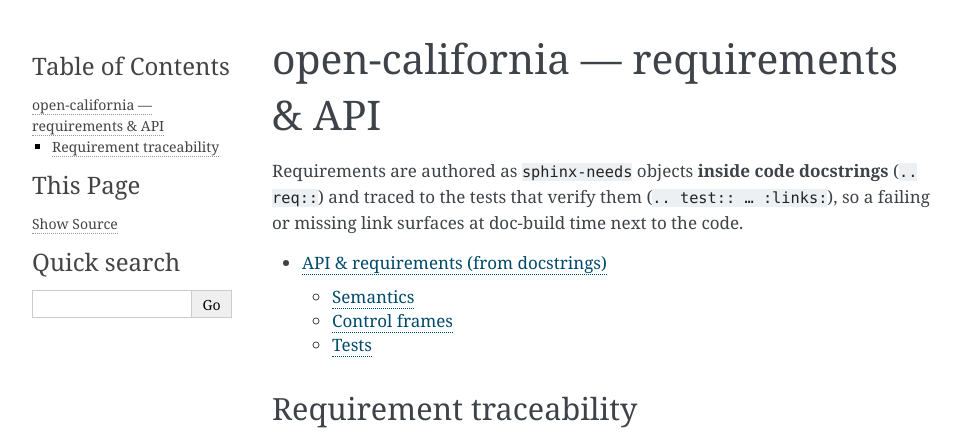
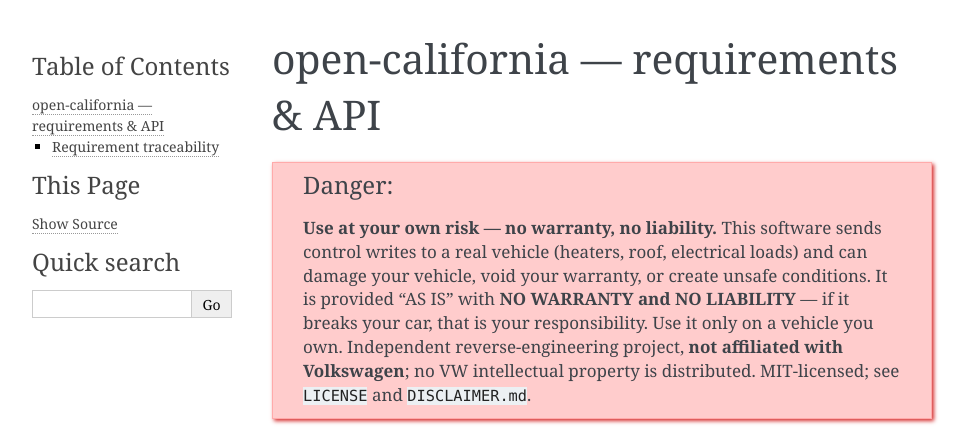
Before and after one commit to ckeller42/open-california, a Sphinx documentation site: the page built from docs/sphinx/index.rst, in a window 1280 px wide, cut to the strip 0-435 px from the top of the page. Shown: the whole strip, without its empty margins (148-1116 px from the left). Built offline with Sphinx 7.4.7, drawn with Linux system fonts in a browser that asks for light colours.

Commit message:
Add MIT LICENSE + use-at-your-own-risk / no-liability disclaimer (README + Sphinx)
- LICENSE: MIT (c) 2026 ckeller42, with a note that it covers only original work (no VW IP)
  and carries no warranty/liability.
- README: license badge TBD->MIT; prominent "use at your own risk — can damage your vehicle,
  no warranty, no liability" callout; license section updated.
- docs/sphinx/index.rst: a .. danger:: admonition with the same own-risk/no-liability notice.

```diff
--- a/docs/sphinx/index.rst
+++ b/docs/sphinx/index.rst
@@ -1,5 +1,16 @@
 open-california — requirements & API
 ====================================
+
+.. danger::
+
+   **Use at your own risk — no warranty, no liability.** This software sends control
+   writes to a real vehicle (heaters, roof, electrical loads) and can damage your vehicle,
+   void your warranty, or create unsafe conditions. It is provided "AS IS" with **NO
+   WARRANTY and NO LIABILITY** — if it breaks your car, that is your responsibility. Use it
+   only on a vehicle you own. Independent reverse-engineering project, **not affiliated with
+   Volkswagen**; no VW intellectual property is distributed. MIT-licensed; see ``LICENSE``
+   and ``DISCLAIMER.md``.
+
 
 Requirements are authored as ``sphinx-needs`` objects **inside code docstrings**
 (``.. req::``) and traced to the tests that verify them (``.. test:: … :links:``),
```
Also changed, not shown: README.md (+10 -4 lines), 1 other file.
